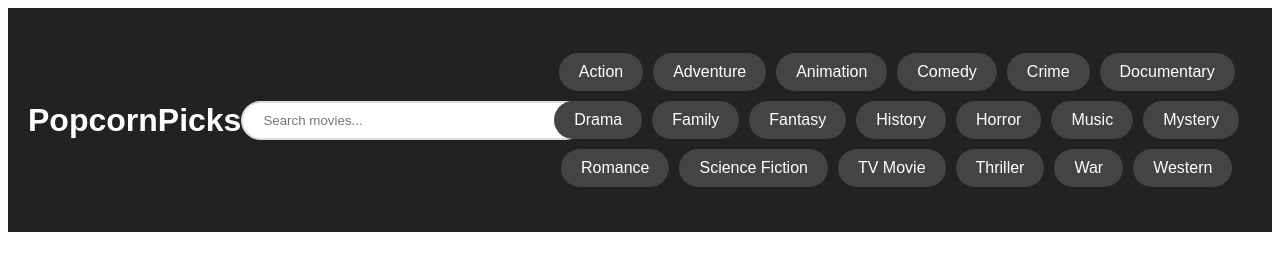
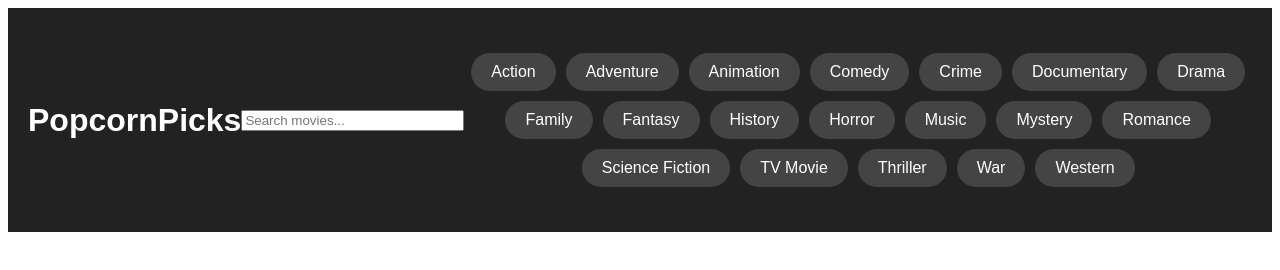
Before and after one commit to Brian-K-Gathui/PopcornPicks-Phase-1-Final-Project, a website: page index.html in a window 1280 px wide. Drawn offline with Linux system fonts and the light colour scheme.

Commit message:
Improved search bar styling with icon integration

```diff
--- a/style.css
+++ b/style.css
@@ -24,21 +24,21 @@ main {
 }
 
 .form-wrapper {
-    width: 300px;
+    position: relative;
+    width: 400px;
 }
 
 .search {
-    background-color: #fff;
-    padding: 10px 20px;
-    border-radius: 50px;
-    border: 2px solid #ddd;
-    width: 300px;
+    padding-right: 40px;
 }
 
 .search-icon {
     position: absolute;
     right: 10px;
-    top: 10px;
+    top: 50%;
+    transform: translateY(-50%);
+    font-size: 18px;
+    color: #888;
 }
 
 .loading {
```
